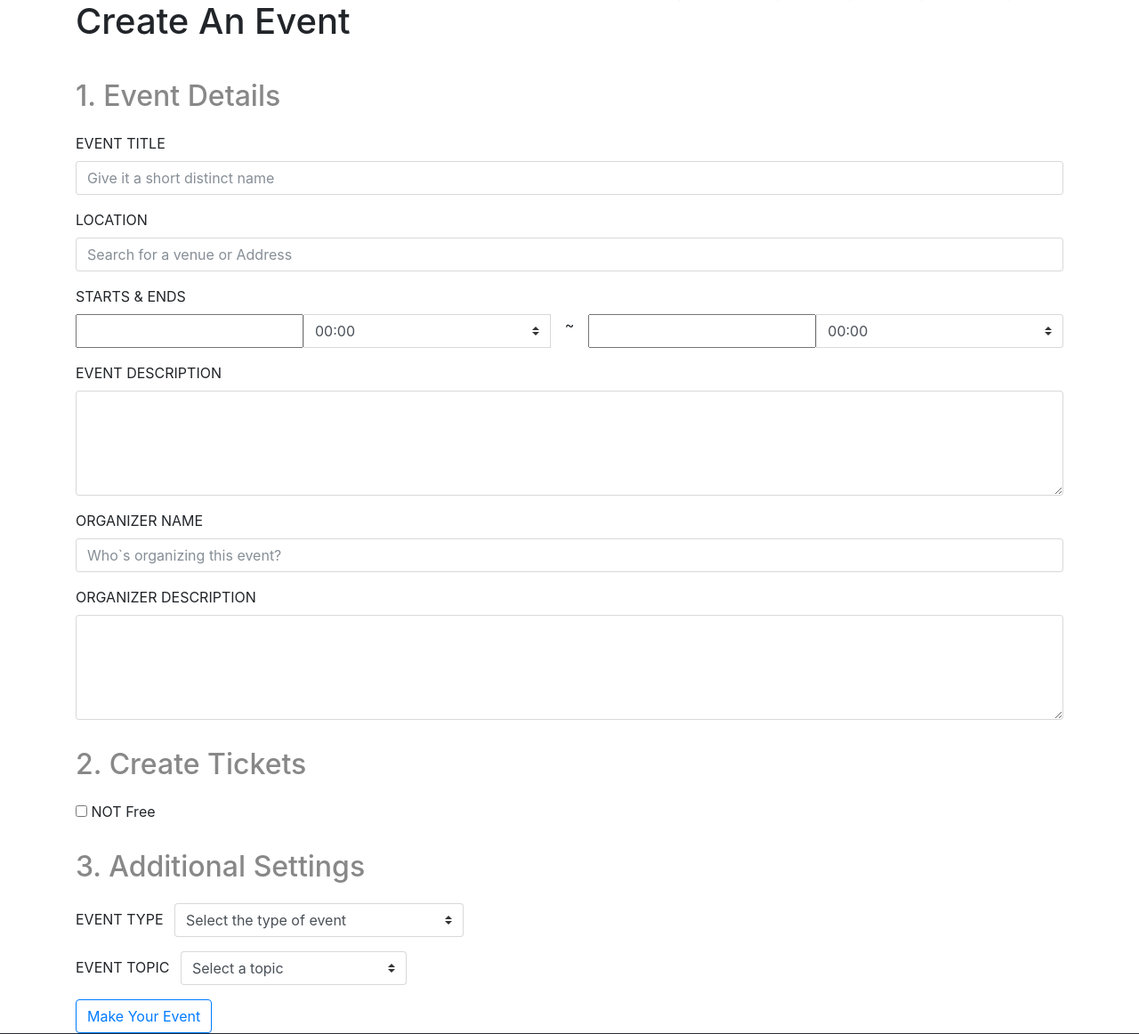
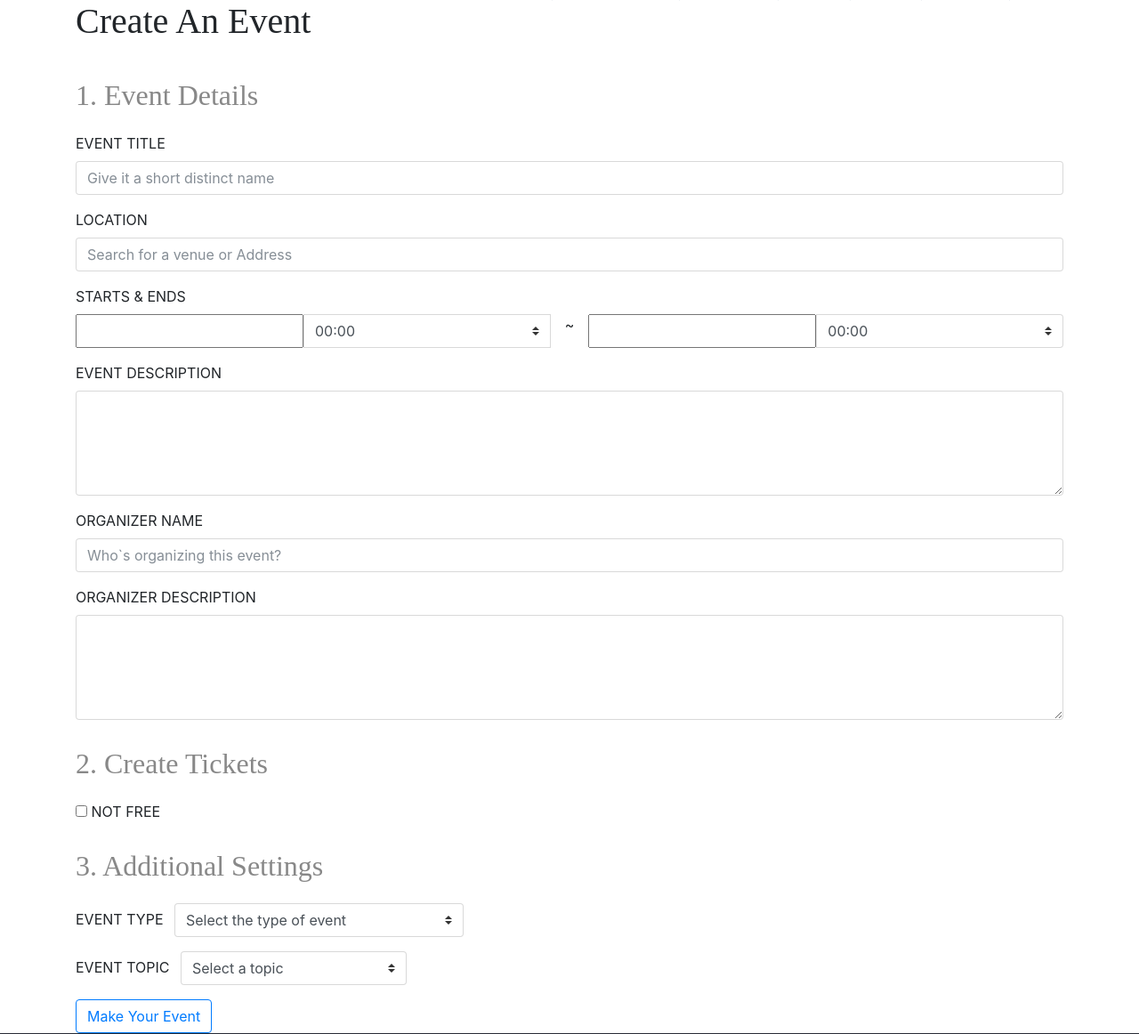
Before and after one commit to leeseonghyun/mjuwp_project, a Node server app: page /festivals/new in a window 1280 px wide. Shown: the part 59-1221 px from the top of the page at 89% size. Run offline with Node 20, Linux system fonts and the light colour scheme; the visitor is signed in with stand-in values (Sample User, id 1); some libraries are stand-ins or nearby versions.

Commit message:
title font changed to Benton Sans

```diff
--- a/public/stylesheets/festivals.scss
+++ b/public/stylesheets/festivals.scss
@@ -1,4 +1,5 @@
 .main-title {
+  font-family: 'Benton Sans';
   padding-bottom: .5em;
   .small {
     float: right;
@@ -7,6 +8,7 @@
   }
 }
 .sub-title {
+  font-family: 'Benton Sans';
   padding: .5em 0;
   color: #888;
 }
--- a/public/stylesheets/style.css
+++ b/public/stylesheets/style.css
@@ -186,6 +186,7 @@ body {
   background-color: #4267B2; }
 
 .main-title {
+  font-family: 'Benton Sans';
   padding-bottom: .5em; }
   .main-title .small {
     float: right;
@@ -193,6 +194,7 @@ body {
     color: #bbb; }
 
 .sub-title {
+  font-family: 'Benton Sans';
   padding: .5em 0;
   color: #888; }
 
--- a/views/festivals/_form.pug
+++ b/views/festivals/_form.pug
@@ -123,8 +123,8 @@ h2.sub-title 2. Create Tickets
 .form-group
   label.form-check-label
     input.form-check-input(type='checkbox')
-    |       NOT Free
-  input.form-control.price(type="text", name="price", placeholder="Enter ticket price", value=festival.price)
+    |       NOT FREE
+  input.form-control.price(type="number", name="price", placeholder="Enter ticket price ex) 8000", value=festival.price)
 
 h2.sub-title 3. Additional Settings
 .form-group
```
Also changed, not shown: 1 other file.
